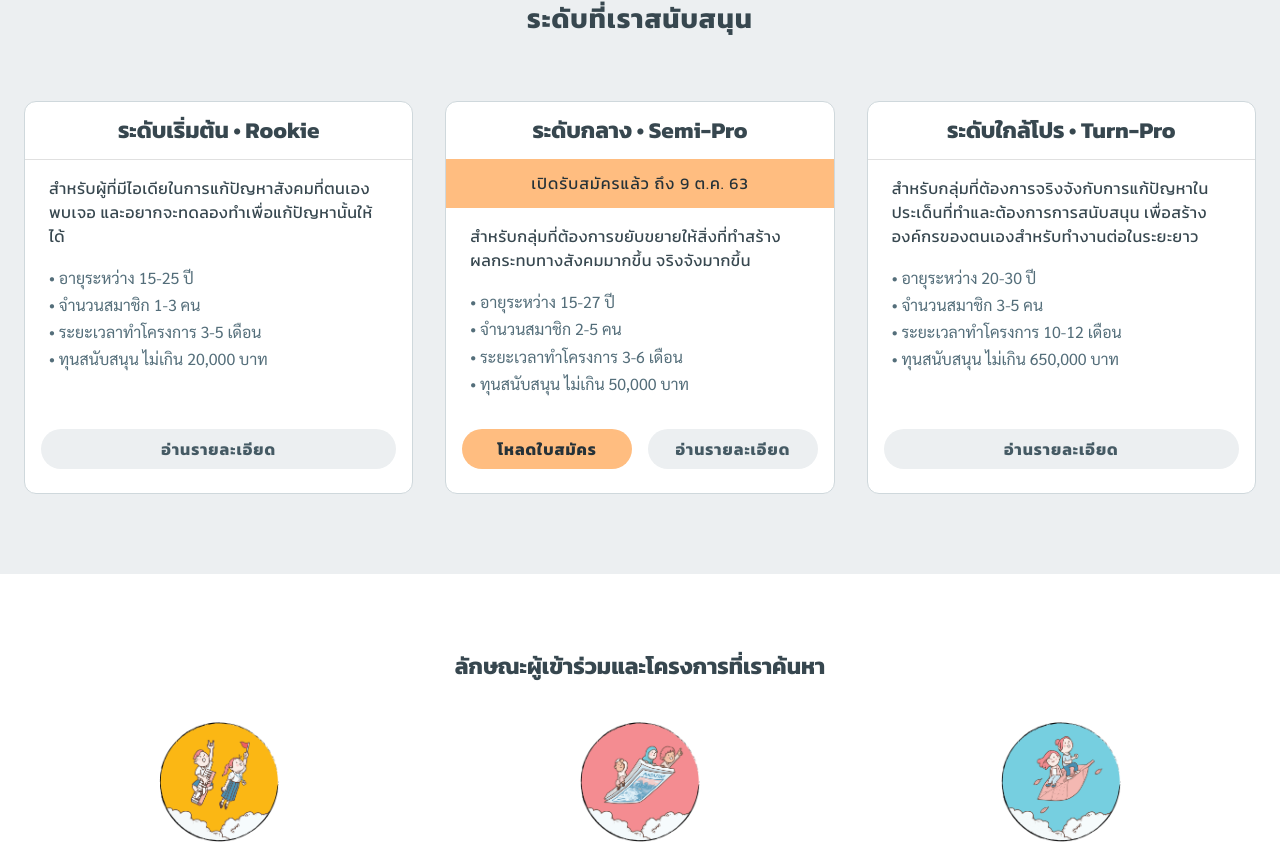
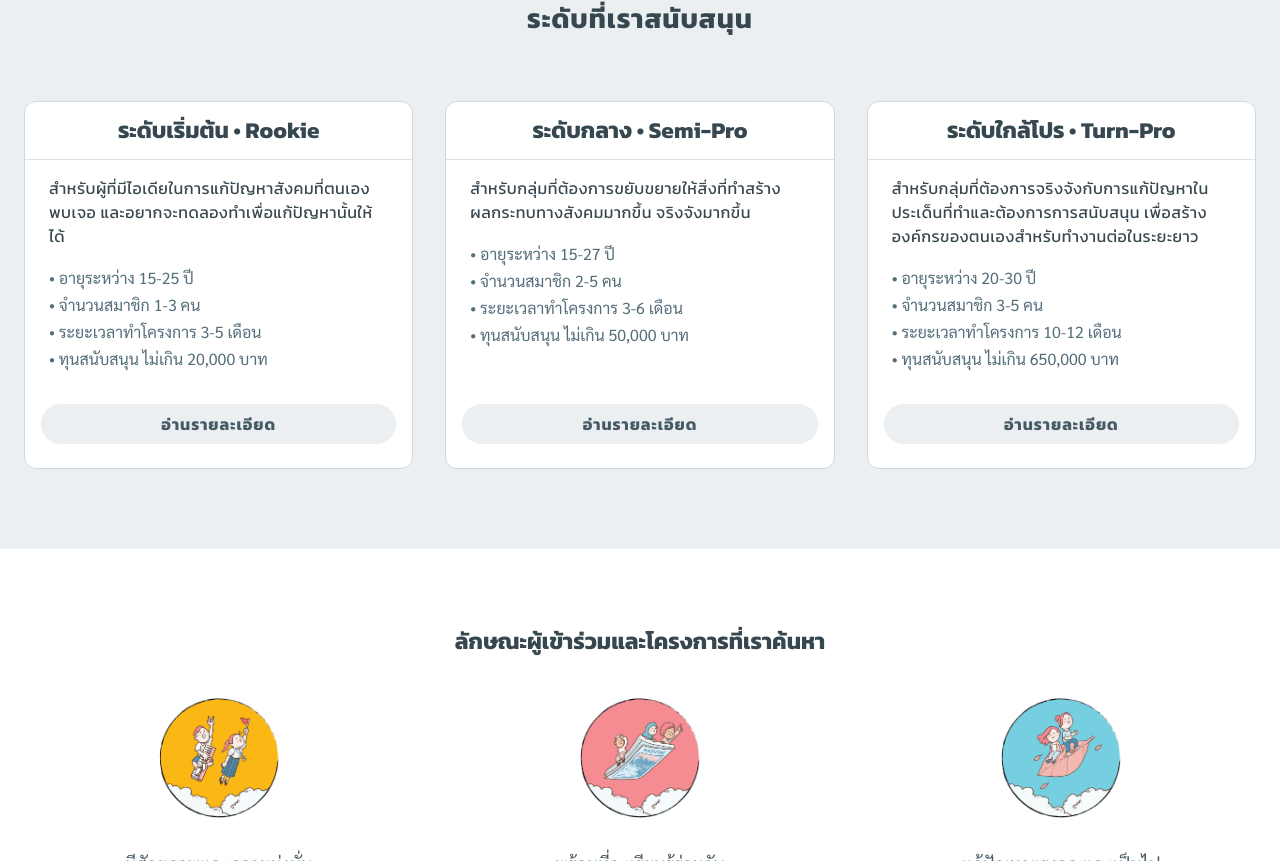
Before and after one commit to siriwatknp/sysi, a Gatsby site: page / in a window 1280 px wide. Shown: the part 1939-2800 px from the top of the page. Built offline with nearby package versions, Linux system fonts and the light colour scheme; Gatsby itself is replaced by a stand-in of ours.

Commit message:
fix: remove register and download button

```diff
--- a/src/App.js
+++ b/src/App.js
@@ -1,7 +1,7 @@
 import React from 'react';
 import PropTypes from 'prop-types';
 import cx from 'clsx';
-import { Link as ScrollLink } from 'react-scroll';
+// import { Link as ScrollLink } from 'react-scroll';
 import { Link } from 'gatsby';
 import { makeStyles } from '@material-ui/core/styles';
 import { ThemeProvider } from '@material-ui/core/styles';
@@ -181,7 +181,7 @@ const App = ({ location, children }) => {
                       </Button>
                     ))}
                   </Hidden>
-                  {location.pathname === '/' && (
+                  {/* {location.pathname === '/' && (
                     <Button
                       component={ScrollLink}
                       to={'courses'}
@@ -194,7 +194,7 @@ const App = ({ location, children }) => {
                     >
                       สมัคร
                     </Button>
-                  )}
+                  )} */}
                 </Box>
               </Toolbar>
             </AppBar>
--- a/src/data/home.js
+++ b/src/data/home.js
@@ -67,7 +67,7 @@ export const levels = [
   }),
   styles => ({
     title: 'ระดับกลาง • Semi-Pro',
-    extra: 'เปิดรับสมัครแล้ว ถึง 9 ต.ค. 63',
+    // extra: 'เปิดรับสมัครแล้ว ถึง 9 ต.ค. 63',
     content: (
       <>
         <h4 className={styles.content}>
@@ -83,17 +83,17 @@ export const levels = [
       </>
     ),
     actions: [
-      {
-        id: 'download-app-form-turn-pro',
-        label: 'โหลดใบสมัคร',
-        variant: 'contained',
-        color: 'primary',
-        component: 'a',
-        href:
-          'https://docs.google.com/forms/d/e/1FAIpQLSdV33l4c8_FjST-lA0q0rOIIue93_nxOHt7ks1C7RtbKFEY2w/viewform',
-        target: '_blank',
-        rel: 'noopener',
-      },
+      // {
+      //   id: 'download-app-form-turn-pro',
+      //   label: 'โหลดใบสมัคร',
+      //   variant: 'contained',
+      //   color: 'primary',
+      //   component: 'a',
+      //   href:
+      //     'https://docs.google.com/forms/d/e/1FAIpQLSdV33l4c8_FjST-lA0q0rOIIue93_nxOHt7ks1C7RtbKFEY2w/viewform',
+      //   target: '_blank',
+      //   rel: 'noopener',
+      // },
       {
         label: 'อ่านรายละเอียด',
         variant: 'contained',
```
Also changed, not shown: src/pages/courses/semi-pro.js (+10 -10 lines).
